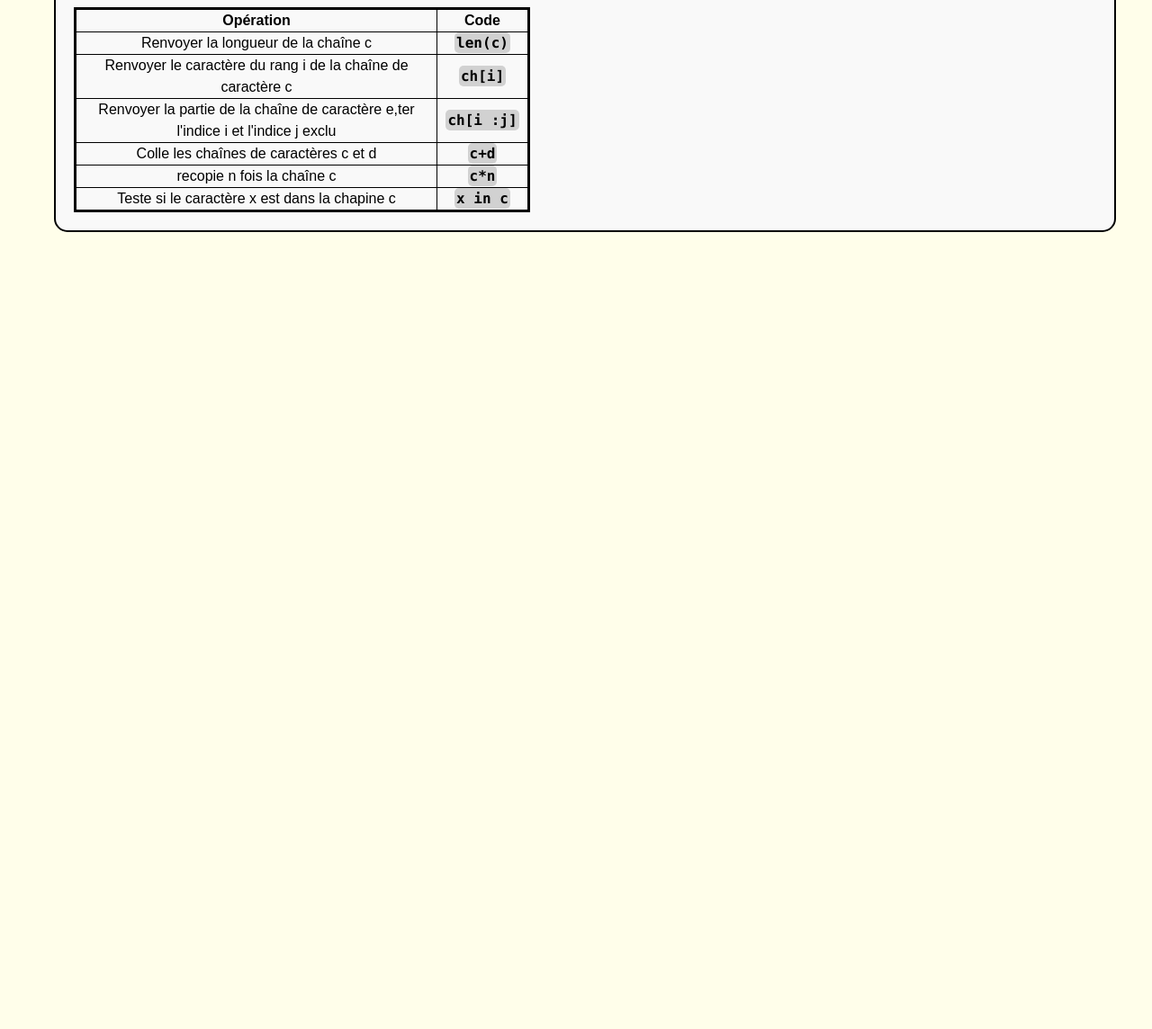
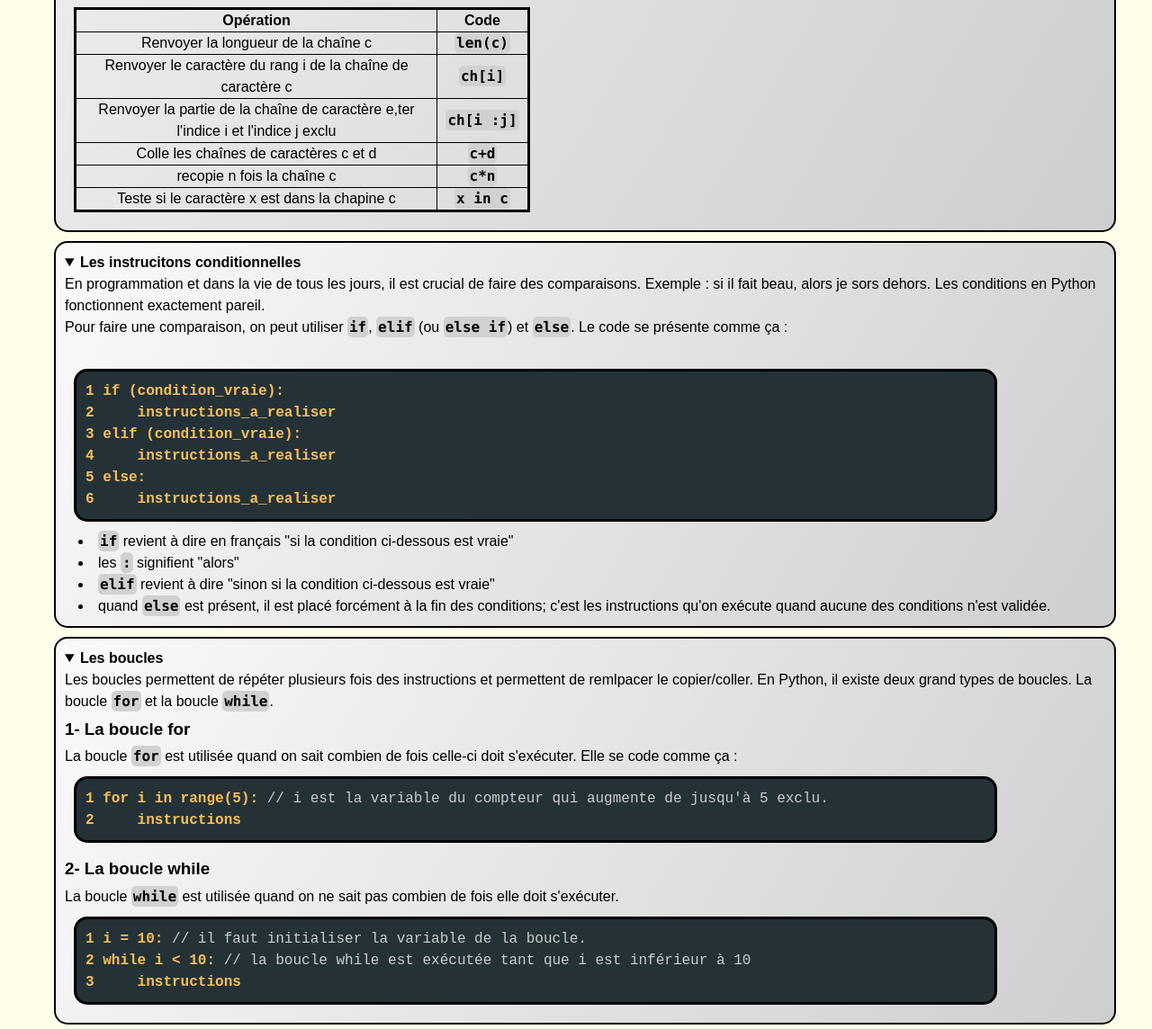
Before and after one commit to BuchronOboi/Site-de-NSI, a plain HTML site: page pages/fiches/fiche3.html in a window 1280 px wide. Shown: the part 1653-2797 px from the top of the page at 90% size. Before the commit the page ends 1931 px from the top, so only its background shows below. Drawn offline with Linux system fonts and the light colour scheme.

Commit message:
fiche 3.3 faite

```diff
--- a/pages/fiches/fiche3.html
+++ b/pages/fiches/fiche3.html
@@ -181,7 +181,54 @@
 
     </details>
 
+    <details open>
+      <summary>Les instrucitons conditionnelles</summary>
+      En programmation et dans la vie de tous les jours, il est crucial de faire des comparaisons. Exemple : si il fait
+      beau, alors je sors dehors. Les conditions en Python fonctionnent exactement pareil.<br>
+      Pour faire une comparaison, on peut utiliser <span class="surligner-en-gris">if</span>, <span
+        class="surligner-en-gris">elif</span> (ou <span class="surligner-en-gris">else if</span>) et <span
+        class="surligner-en-gris">else</span>. Le code se présente comme ça :<br><br>
 
+      <div id="bloc-de-code">
+        1 if (condition_vraie):<br>
+        2 &nbsp;&nbsp;&nbsp;&nbsp;instructions_a_realiser<br>
+        3 elif (condition_vraie):<br>
+        4 &nbsp;&nbsp;&nbsp;&nbsp;instructions_a_realiser<br>
+        5 else:<br>
+        6 &nbsp;&nbsp;&nbsp;&nbsp;instructions_a_realiser</span>
+      </div>
+
+      <li><span class="surligner-en-gris">if</span> revient à dire en français "si la condition ci-dessous est vraie"
+      </li>
+      <li>les <span class="surligner-en-gris">:</span> signifient "alors"</li>
+      <li><span class="surligner-en-gris">elif</span> revient à dire "sinon si la condition ci-dessous est vraie"</li>
+      <li>quand <span class="surligner-en-gris">else</span> est présent, il est placé forcément à la fin des conditions;
+        c'est les instructions qu'on exécute quand aucune des conditions n'est validée.</li>
+    </details>
+    <details open>
+      <summary>Les boucles</summary>
+      Les boucles permettent de répéter plusieurs fois des instructions et permettent de remlpacer le copier/coller. En
+      Python, il existe deux grand types de boucles. La boucle <span class="surligner-en-gris">for</span> et la boucle
+      <span class="surligner-en-gris">while</span>.
+      <h3>1- La boucle for</h3>
+      La boucle <span class="surligner-en-gris">for</span> est utilisée quand on sait combien de fois celle-ci doit
+      s'exécuter. Elle se code comme ça :
+      <div id="bloc-de-code">
+        1 for i in range(5):<span id="commentaire"> // i est la variable du compteur qui augmente de jusqu'à 5
+          exclu.</span><br>
+        2 &nbsp;&nbsp;&nbsp;&nbsp;instructions<br>
+      </div>
+
+      <h3>2- La boucle while</h3>
+      La boucle <span class="surligner-en-gris">while</span> est utilisée quand on ne sait pas combien de fois elle doit
+      s'exécuter.
+      <div id="bloc-de-code">
+        1 i = 10:<span id="commentaire"> // il faut initialiser la variable de la boucle.</span><br>
+        2 while i &lt; 10:<span id="commentaire"> // la boucle while est exécutée tant que i est inférieur à
+          10</span><br>
+        3 &nbsp;&nbsp;&nbsp;&nbsp;instructions<br>
+      </div>
+    </details>
 
 
 
--- a/styles/style_principal.css
+++ b/styles/style_principal.css
@@ -333,9 +333,13 @@ details {
 	padding: 10px;
 	border: 2px solid #000000;
 	border-radius: 15px;
-	background: #f9f9f9;
+	background: linear-gradient(120deg, #fafafa, #cecece)
+	/* background: linear-gradient(-45deg, #c6c6c6, #e4ffb6, #23a5d59a, #23d5ab);
+	background-size: 400% 400%;
+	animation: gradient 15s ease infinite;
+ */
+
 }
-
 body.dark-mode details {
 	border: 2px solid white;
 	background: #243238;
@@ -364,13 +368,38 @@ table {
 	border: 3px solid black;
 	border-collapse: collapse;
 }
+
 body.dark-mode table {
 	border: 3px solid white;
 	background: #243238;
 }
+
 h2 {
 	line-height: 2;
 }
-h3{
+
+h3 {
 	line-height: 2;
 }
+
+#bloc-de-code {
+	margin: 10px;
+	padding: 10px;
+	background-color: #243238;
+	border: 3px solid black;
+	border-radius: 15px;
+	font-weight: bold;
+	font-family: 'Courier New', Courier, monospace;
+	color: rgb(249, 191, 83);
+	max-width: 1000px;
+}
+body.dark-mode #bloc-de-code {
+	background-color: #1a1a1f;
+	border: 3px solid white;
+}
+
+#commentaire {
+	font-weight: normal;
+	font-family: 'Courier New', Courier, monospace;
+	color: #ccc;
+}
```
